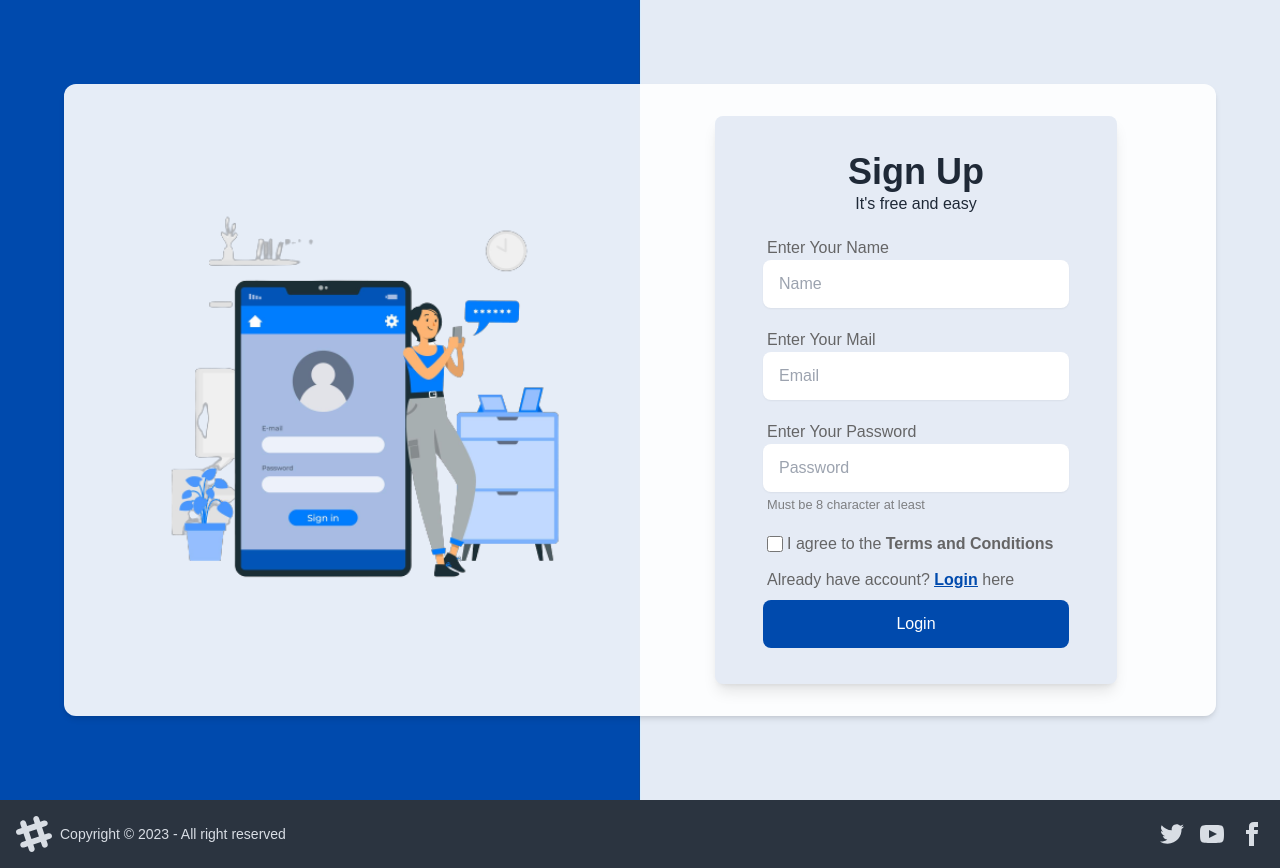
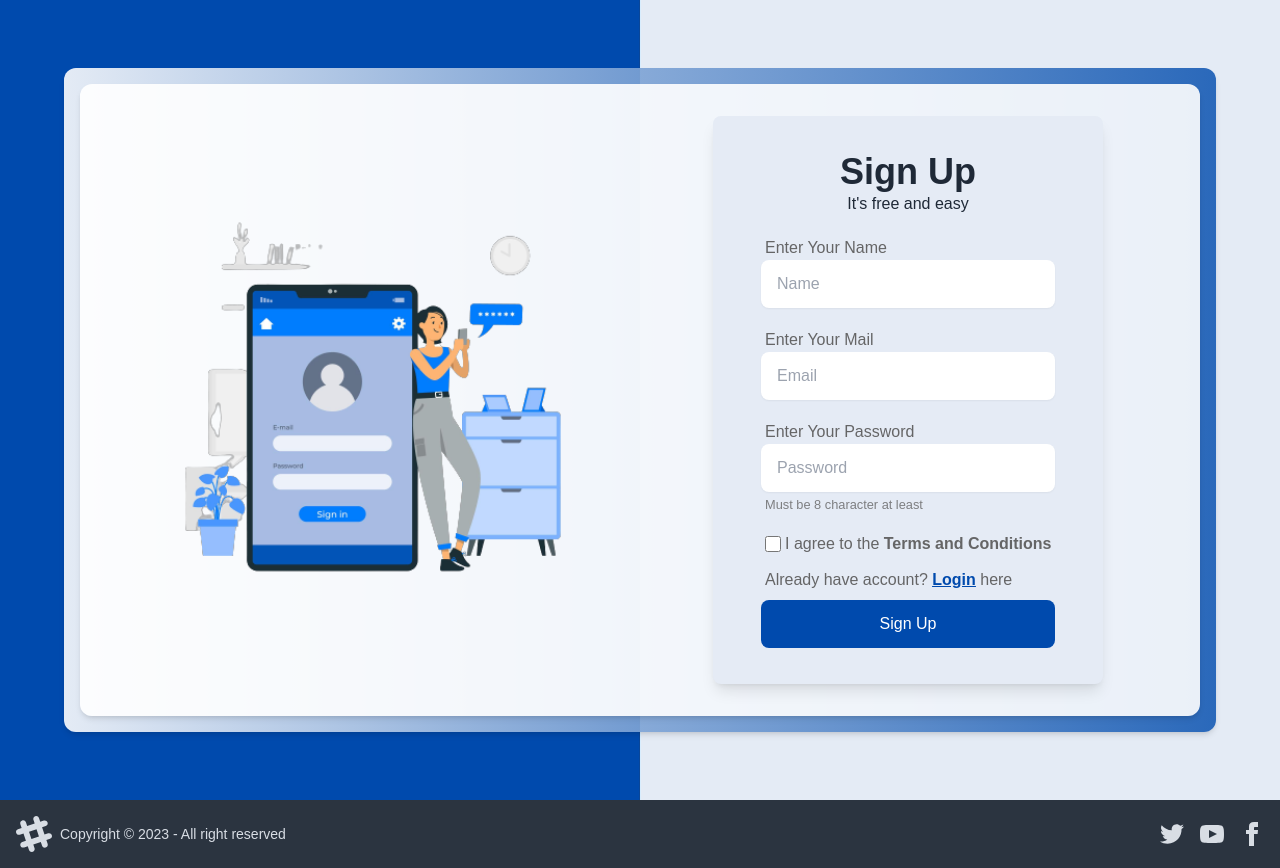
Before and after one commit to assraf-nur-p2m/Self-Assessment-Portal, a React (Vite) app: page /signup in a window 1280 px wide. Built offline with nearby package versions, Linux system fonts and the light colour scheme.

Commit message:
added gradient color

```diff
--- a/src/Components/Registration/Login.jsx
+++ b/src/Components/Registration/Login.jsx
@@ -4,6 +4,7 @@ import loginPic from "../../assets/Images/loginPic.png";
 export default function Login() {
   return (
     <div className="login-page min-h-screen p-4 md:p-16 flex justify-center items-center">
+      <div className="p-4 rounded-xl bg-white bg-opacity-40 accent-color shadow-md">
         <div className="login-box md:flex md:justify-center shadow-md md:items-center bg-white rounded-xl p-8 bg-opacity-90 w-full md:w-full">
           <div className="grid lg:grid-cols-2 gap-4 w-full">
             <div className="md:flex md:justify-center md:items-center">
@@ -62,5 +63,6 @@ export default function Login() {
           </div>
         </div>
       </div>
+    </div>
   );
 }
--- a/src/Components/Registration/Registration.jsx
+++ b/src/Components/Registration/Registration.jsx
@@ -4,6 +4,7 @@ import signUp from "../../assets/Images/signUp.png";
 export default function Registration() {
   return (
     <div className="login-page min-h-screen p-4 md:p-16 flex justify-center items-center">
+      <div className="p-4 rounded-xl bg-white bg-opacity-40 w-full accent-color shadow-md">
         <div className="login-box md:flex md:justify-center shadow-md md:items-center bg-white rounded-xl p-8 bg-opacity-90 w-full md:w-full">
           <div className="grid lg:grid-cols-2 gap-4 w-full">
             <div className="md:flex md:justify-center md:items-center">
@@ -55,7 +56,8 @@ export default function Registration() {
                         id="termsCheckbox"
                       />
                       <label className="text-[#656566]" htmlFor="termsCheckbox">
-                      I agree to the <span className="font-bold">Terms and Conditions</span>
+                        I agree to the{" "}
+                        <span className="font-bold">Terms and Conditions</span>
                       </label>
                     </div>
 
@@ -73,7 +75,7 @@ export default function Registration() {
                       <input
                         type="submit"
                         className="w-full bg-[#004AAD] text-white p-3 rounded-lg cursor-pointer"
-                      value="Login"
+                        value="Sign Up"
                       />
                     </div>
                   </div>
@@ -83,5 +85,6 @@ export default function Registration() {
           </div>
         </div>
       </div>
+    </div>
   );
 }
--- a/src/index.css
+++ b/src/index.css
@@ -28,3 +28,6 @@ html {
   background-repeat: no-repeat;
   background-position: center center;
 }
+.accent-color {
+  background: linear-gradient(to left, #004badd0, #e4ebf5);
+}
```
Lines whose indentation alone changed are shown as unchanged.
